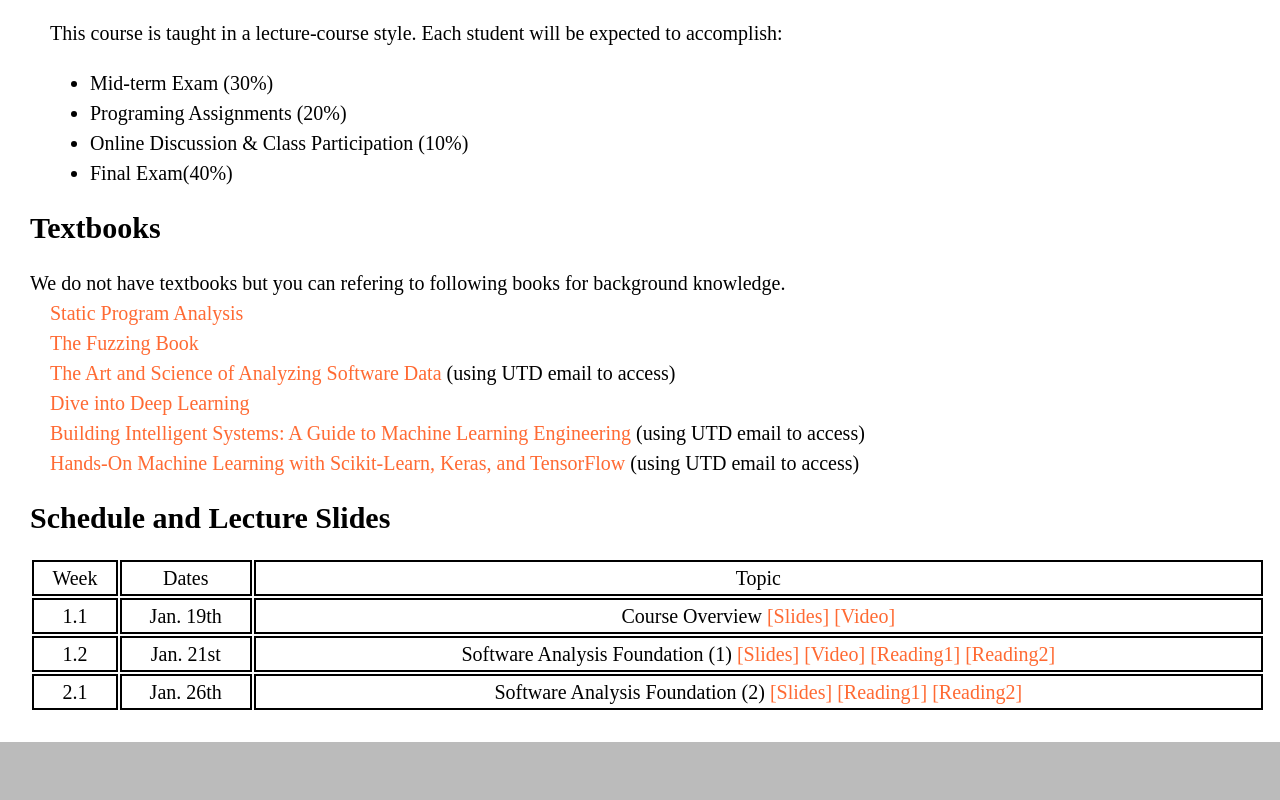
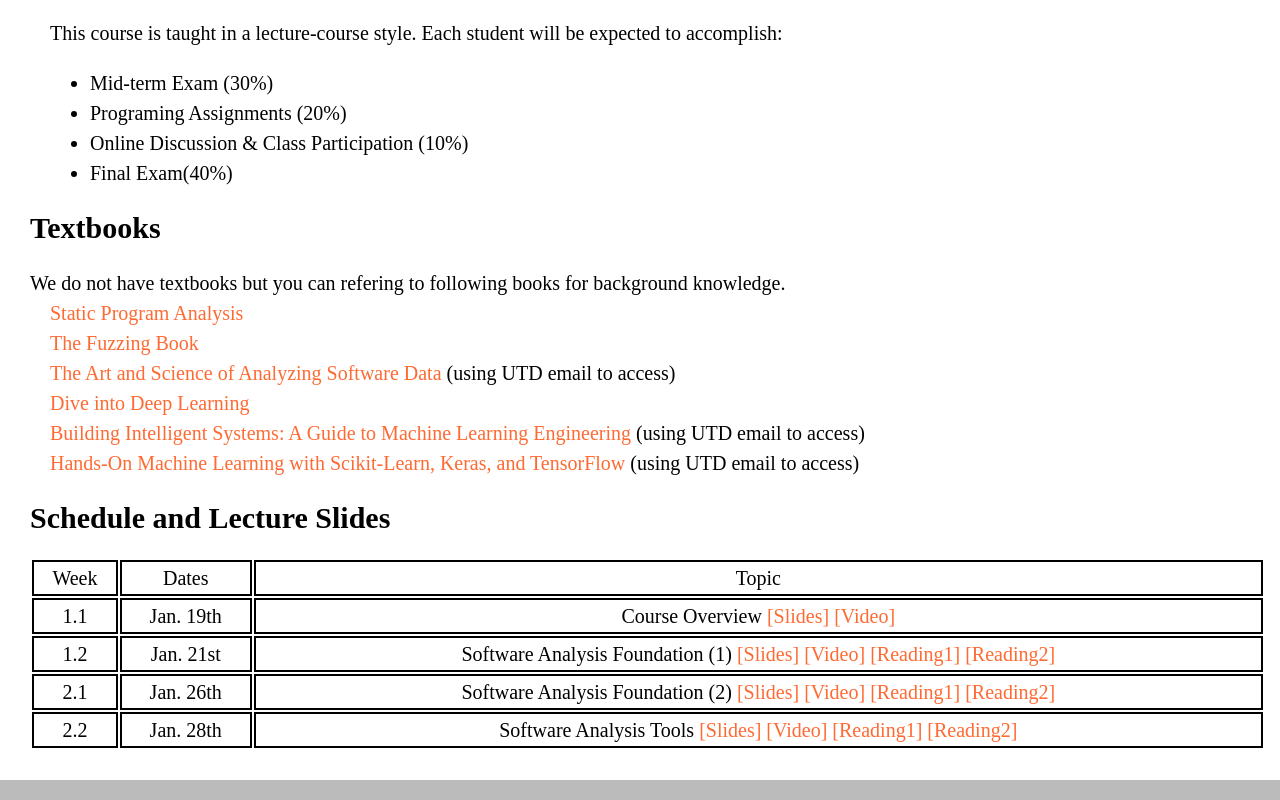
Before and after one commit to davidyoung8906/davidyoung8906.github.io, a plain HTML site: page page/CS4367-001-21S/index.html in a window 1280 px wide. Shown: the part 696-1496 px from the top of the page. Before the commit the page ends 1458 px from the top, so only its background shows below. Drawn offline with nearby package versions, Linux system fonts and the light colour scheme.

Commit message:
lecture 3

```diff
--- a/page/CS4367-001-21S/index.html
+++ b/page/CS4367-001-21S/index.html
@@ -132,10 +132,14 @@
          <tr>
             <td>2.1
             <td>Jan. 26th
-            <td>Software Analysis Foundation (2) <a href="https://elearning.utdallas.edu/bbcswebdav/pid-3946980-dt-content-rid-99303231_1/courses/2212-UTDAL-SE-4367-SEC001-22194/Lecture%202.2.pdf">[Slides]</a>  <a href="https://cacm.acm.org/magazines/2018/4/226371-lessons-from-building-static-analysis-tools-at-google/fulltext">[Reading1]</a> <a href="https://research.fb.com/wp-content/uploads/2018/05/from-start-ups-to-scale-ups-opportunities-and-open-problems-for-static-and-dynamic-program-analysis.pdf">[Reading2]</a> </br>
+            <td>Software Analysis Foundation (2) <a href="https://elearning.utdallas.edu/bbcswebdav/pid-3946980-dt-content-rid-99325432_1/courses/2212-UTDAL-SE-4367-SEC001-22194/Lecture%202.2%281%29.pdf">[Slides]</a> <a href="https://web.microsoftstream.com/video/fbf5d43c-b543-42ef-baa4-af62a4aaa0ad">[Video]</a>  <a href="https://www.microsoft.com/en-us/research/uploads/prod/2016/07/What-Developers-Want-and-Need-from-Program-Analysis-An-Empirical-Study.pdf">[Reading1]</a> <a href="https://cacm.acm.org/magazines/2010/2/69354-a-few-billion-lines-of-code-later/fulltext">[Reading2]</a> </br>
         </tr>
 
-
+        <tr>
+            <td>2.2
+            <td>Jan. 28th
+            <td>Software Analysis Tools <a href="https://elearning.utdallas.edu/bbcswebdav/pid-3946980-dt-content-rid-99325432_1/courses/2212-UTDAL-SE-4367-SEC001-22194/Lecture%202.2%281%29.pdf">[Slides]</a> <a href="https://web.microsoftstream.com/video/fbf5d43c-b543-42ef-baa4-af62a4aaa0ad">[Video]</a>   <a href="https://cacm.acm.org/magazines/2018/4/226371-lessons-from-building-static-analysis-tools-at-google/fulltext">[Reading1]</a> <a href="https://research.fb.com/wp-content/uploads/2018/05/from-start-ups-to-scale-ups-opportunities-and-open-problems-for-static-and-dynamic-program-analysis.pdf">[Reading2]</a> </br>
+        </tr>
 
         </table>
 <!--        <br>Graph Cuts and Efficient MAP inference
```
